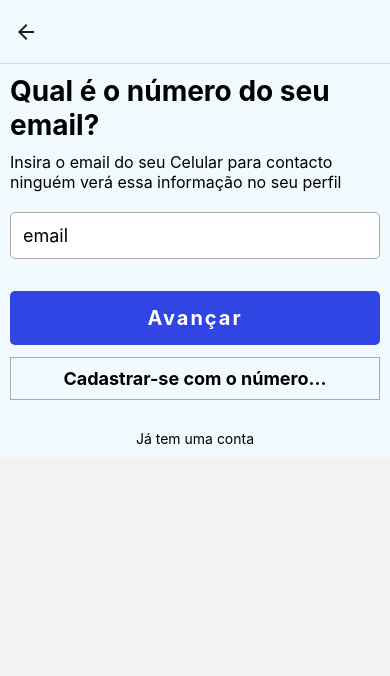
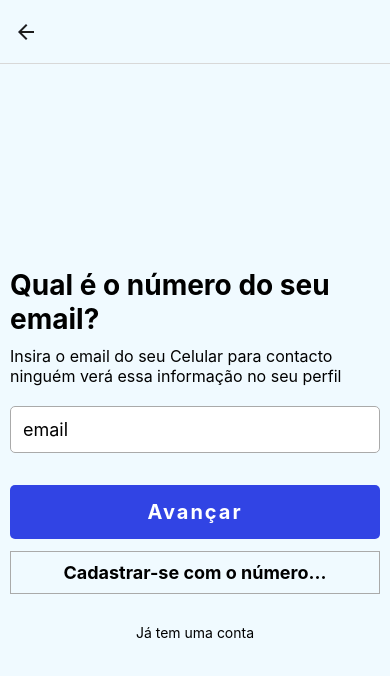
Before and after one commit to Dedaldino-Papelo/Instagram_Form_Screen, a React Native app: screen /Signupemail in a window 390 px wide. Shown: the top 676 px of the page. Built offline with nearby package versions, Linux system fonts and the light colour scheme.

Commit message:
fix: scrollview

```diff
--- a/components/Login.js
+++ b/components/Login.js
@@ -35,9 +35,9 @@ export default function Login({navigation}){
     }
 
     return (
+        <View style={[globalStyle.container, style.LoginForm]}>
                     <KeyboardAvoidingView behavior={Platform.OS === 'ios' ? 'padding' : 'height'}>
                     <ScrollView>
-            <View style={[globalStyle.container, style.LoginForm]}>
                         <View style={style.Header}>
                             <Text style={style.TextHeader}>Português(Brasil)</Text>
                             <Image style={style.image} source={require('../assets/instagram48.png')}/>
@@ -63,9 +63,9 @@ export default function Login({navigation}){
                                 text='Criar nova conta'
                             />
                         </View>
-            </View>
                 </ScrollView>
             </KeyboardAvoidingView>
+        </View>
     )
 }
 
--- a/components/RegisterEmail.js
+++ b/components/RegisterEmail.js
@@ -10,9 +10,9 @@ export default function RegisterEmail({navigation}) {
         }
 
     return(
+            <View style={[globalStyle.container, style.registerForm]}>
                     <KeyboardAvoidingView behavior={Platform.OS === 'ios' ? 'padding' : 'height'}>
                     <ScrollView>
-                <View style={[globalStyle.container, style.registerForm]}>
                             <View>
                                 <Text style={style.title}>Qual é o número do seu email?</Text>
                                 <Text style={style.subtitle}>Insira o email do seu Celular para contacto ninguém verá essa informação no seu perfil</Text>
@@ -33,9 +33,9 @@ export default function RegisterEmail({navigation}) {
                                 />
                             </View>
                             <Text style={style.Footer}>Já tem uma conta</Text>
-                </View>
                     </ScrollView>
                 </KeyboardAvoidingView>
+        </View>
     )
 }
 
--- a/components/RegisterPhone.js
+++ b/components/RegisterPhone.js
@@ -10,9 +10,9 @@ export default function RegisterPhone({navigation}){
     }
 
     return(
+            <View style={[globalStyle.container, style.registerForm]}>
                 <KeyboardAvoidingView behavior={Platform.OS === 'ios' ? 'padding' : 'height'}>
                 <ScrollView>
-            <View style={[globalStyle.container, style.registerForm]}>
                     <View>
                         <Text style={style.title}>Qual é o número do seu Celular?</Text>
                         <Text style={style.subtitle}>Insira o Número do seu Celular para contacto ninguém verá essa informação no seu perfil</Text>
@@ -34,10 +34,9 @@ export default function RegisterPhone({navigation}){
                         />
                     </View>
                     <Text style={style.Footer}>Já tem uma conta</Text>
+            </ScrollView>
+            </KeyboardAvoidingView>
         </View>
-        </ScrollView>
-
-        </KeyboardAvoidingView>
     )
 }
 
```
Lines whose indentation alone changed are shown as unchanged.
